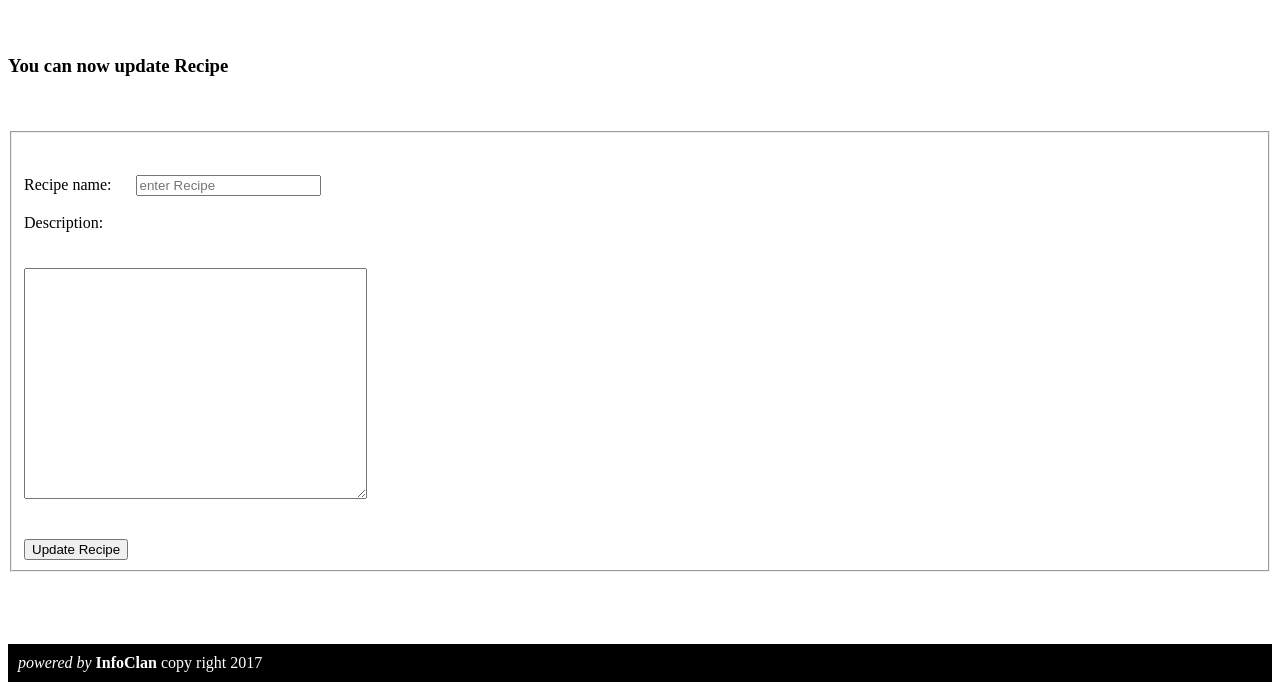
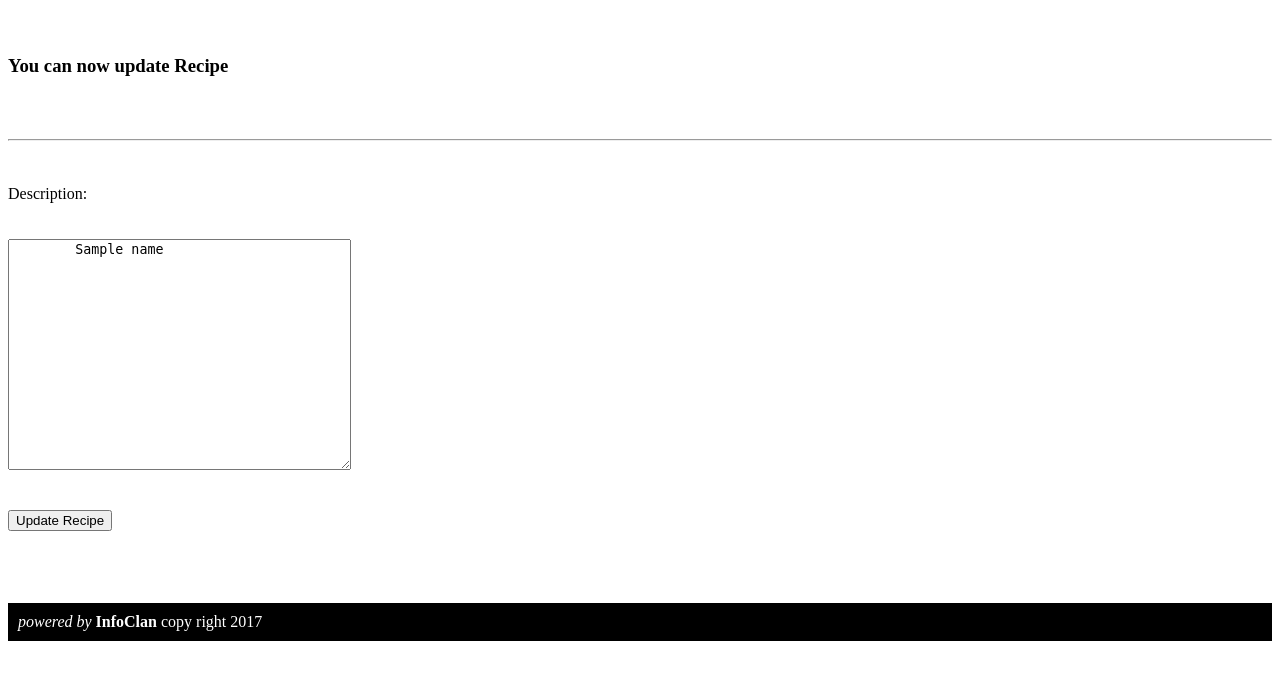
Before and after one commit to harrietbobi/yummyrecipe, a Flask app: template templates/updaterecipe.html in a window 1280 px wide. Shown: the part 146-836 px from the top of the page. After the commit the page ends 787 px from the top, so only its background shows below. Run offline with Flask 2, Linux system fonts and the light colour scheme; the template is opened without the code that fills it: most values are stand-ins (such as "Sample title", 1, 10 or a date in 2020).

Commit message:
modified update recipes template

```diff
--- a/templates/updaterecipe.html
+++ b/templates/updaterecipe.html
@@ -62,18 +62,19 @@ footer {
 <h3> You can now update Recipe </h3>
 <br>
 <br>
+<hr>
+{% block form %}
 
-<form method = "POST" action= "{{url_for('add_recipe')}}" >
-  <fieldset>
+<form method = "POST" action= " " >
+
  <br>
  <br>
- Recipe name:&nbsp &nbsp &nbsp <input type="text" name="title" placeholder="enter Recipe" required><br><br>
  Description:<br><br> <br>  <textarea name="description" rows="15" cols="40" required>
+        {{name}}
     </textarea> <br><br><br>
         <input type="submit" value="Update Recipe">
-    </fieldset>
 </form>
-
+{% endblock %}
 <br>
 <br>
 <br>
```
